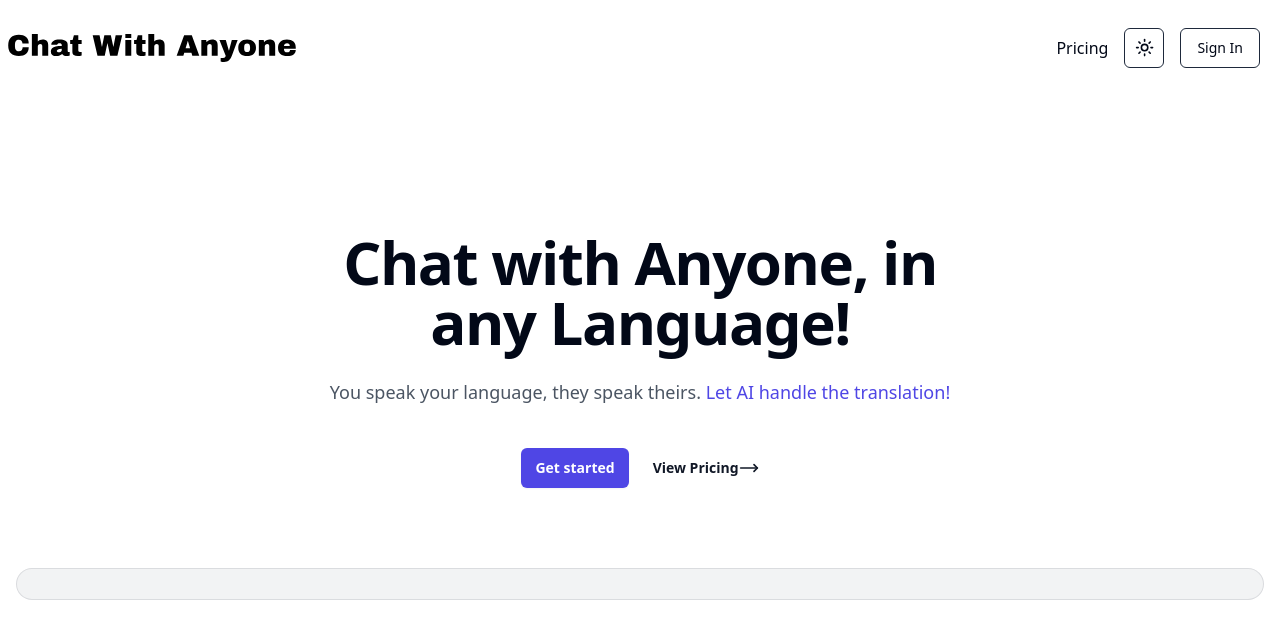
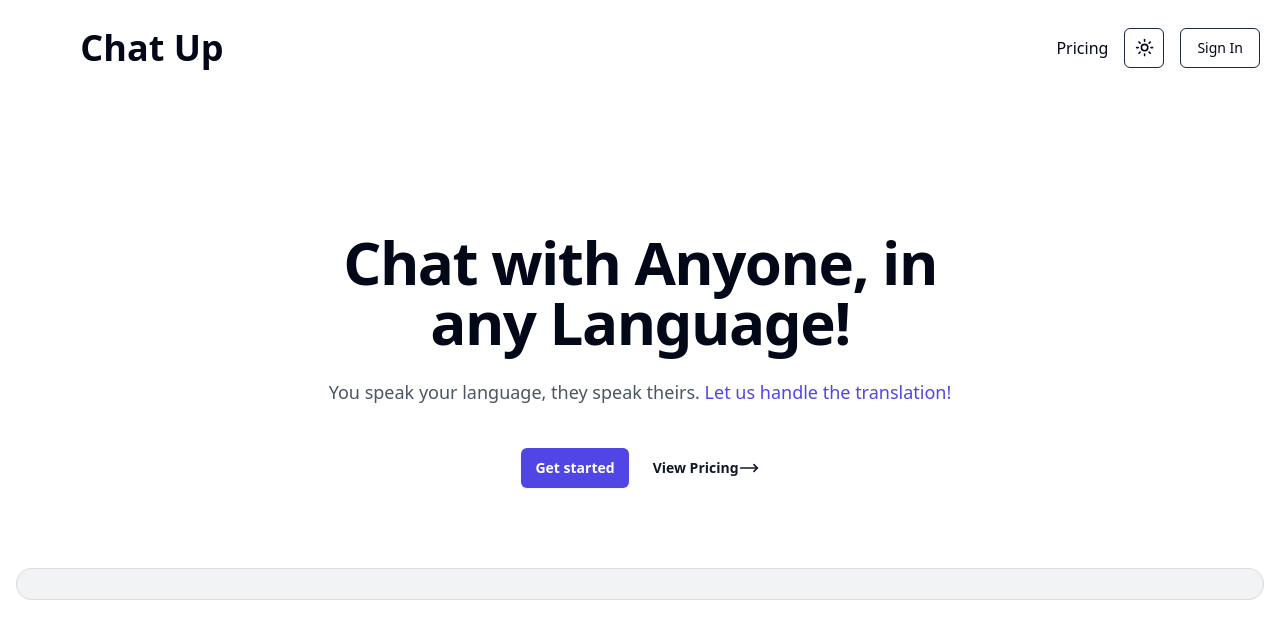
Before and after one commit to kayaayberk/real-time-translation-chat-app, a Next.js app: page / in a window 1280 px wide. Shown: the top 638 px of the page. Built offline with nearby package versions, Linux system fonts and the light colour scheme; no server answers.

Commit message:
Change styles

```diff
--- a/app/page.tsx
+++ b/app/page.tsx
@@ -16,7 +16,7 @@ export default async function Home() {
             <p className="mt-6 text-lg leading-8 text-gray-600 dark:text-gray-300">
               You speak your language, they speak theirs.{" "}
               <span className="text-indigo-600 dark:text-indigo-500">
-                Let AI handle the translation!
+                Let us handle the translation!
               </span>
             </p>
             <div className="mt-10 flex items-center justify-center gap-x-6">
--- a/app/pricing/page.tsx
+++ b/app/pricing/page.tsx
@@ -13,11 +13,11 @@ function PricingPage() {
             <br className="hidden sm:inline lg:hidden" />
             whoever you are
           </p>
-                </div>
-                <div className="relative mt-6 filter blur-3xl opacity-25 -z-10">
           <p className="mx-auto max-w-2xl text-lg leading-8 text-white/60">
             Were 99% sure we have a plan to match 100% of your needs
           </p>
+        </div>
+        <div className="relative mt-6 filter blur-3xl opacity-25 -z-10">
           <svg
             viewBox="0 0 1208 1024"
             className="absolute -top-10 left-1/2 -z-10 h-[64rem] -translate-x-1/2 [mask-image:radial-gradient
@@ -39,7 +39,7 @@ function PricingPage() {
           </svg>
         </div>
       </div>
-            <div className="flow-root bg-white pb-24 sm:pb-32" style={{zIndex: 10}}>
+      <div className="flow-root bg-gradient-to-t from-black to-transparent pb-24 sm:pb-32" style={{ zIndex: 10 }}>
         <div className="-mt-80">
           <PricingCards redirect={true} />
         </div>
--- a/components/ChatListRow.tsx
+++ b/components/ChatListRow.tsx
@@ -36,7 +36,7 @@ function ChatListRow({ chatId }: { chatId: string }) {
           {message &&
             [message?.user.name || session?.user.name].toString().split(" ")[0]}
         </p>
-        <p className="text-gray-400 line-clamp-1">
+        <p className="text-gray-400 line-clamp-1 w-40 md:w-96">
           {message?.translated?.[language] || "Get the conversation started!"}
         </p>
       </div>
--- a/components/ChatMessages.tsx
+++ b/components/ChatMessages.tsx
@@ -57,7 +57,7 @@ function ChatMessages({
         return (
           <div key={message.id} className="flex my-2 items-end">
             <div
-              className={`flex flex-col relative space-y-2 p-4 w-fit line-clamp-1 mx-2 rounded-lg ${
+              className={`flex flex-col w-96 relative space-y-2 p-4 overflow-auto whitespace-normal mx-2 rounded-lg ${
                 isSender
                   ? "ml-auto bg-violet-600 text-white rounded-br-none"
                   : "bg-gray-100 dark:bg-slate-700 dark:text-gray-100 rounded-bl-none"
@@ -70,8 +70,8 @@ function ChatMessages({
               >
                 {message.user.name.split(" ")[0]}
               </p>
-              <div className="flex space-x-2">
-                <p>{message.translated?.[language] || message.input}</p>
+              <div className="space-x-2">
+                <p className="whitespace-normal break-words">{message.translated?.[language] || message.input}</p>
                 {!message.translated && <LoadingSpinner />}
               </div>
             </div>
--- a/components/Logo.tsx
+++ b/components/Logo.tsx
@@ -1,7 +1,5 @@
-import LogoImage from "@logos/ChatWithAnyoneBlack.svg";
 import Link from "next/link";
 import { AspectRatio } from "./ui/aspect-ratio";
-import Image from "next/image";
 
 function Logo() {
   return (
@@ -11,12 +9,7 @@ function Logo() {
           ratio={16 / 9}
           className="flex items-center justify-center"
         >
-          <Image
-            priority
-            src={LogoImage}
-            alt="Chat with anyone logo"
-            className="dark:filter dark:invert"
-          />
+          <h1 className="text-4xl font-extrabold">Chat Up</h1>
         </AspectRatio>
       </div>
     </Link>
```
Also changed, not shown: 1 other file (tests, documents, lock files or other folders). Lines whose indentation alone changed are shown as unchanged.
